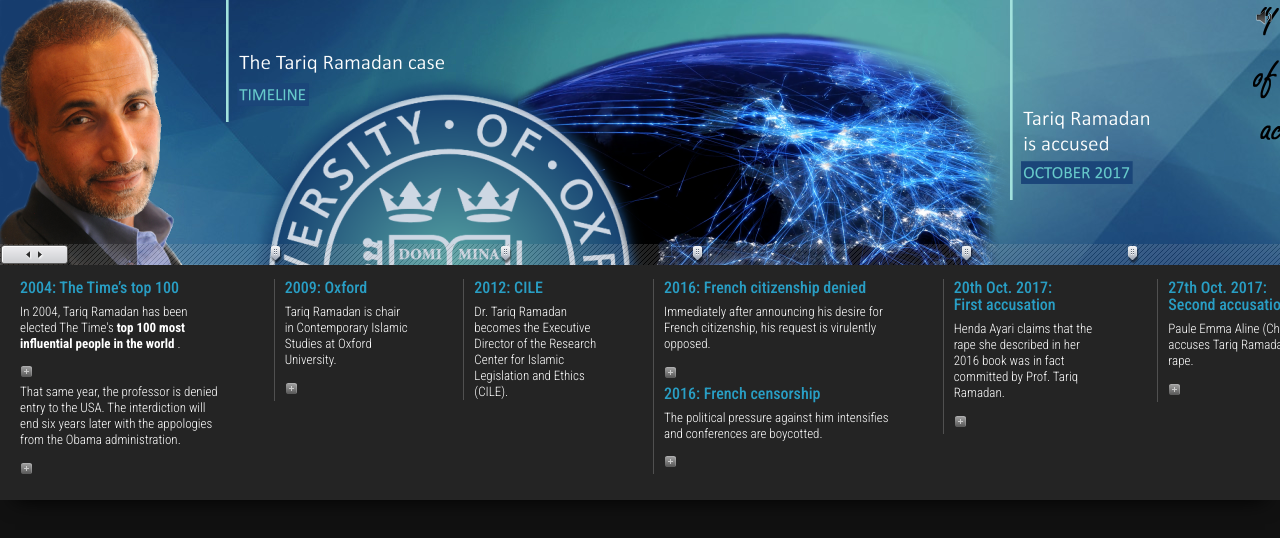
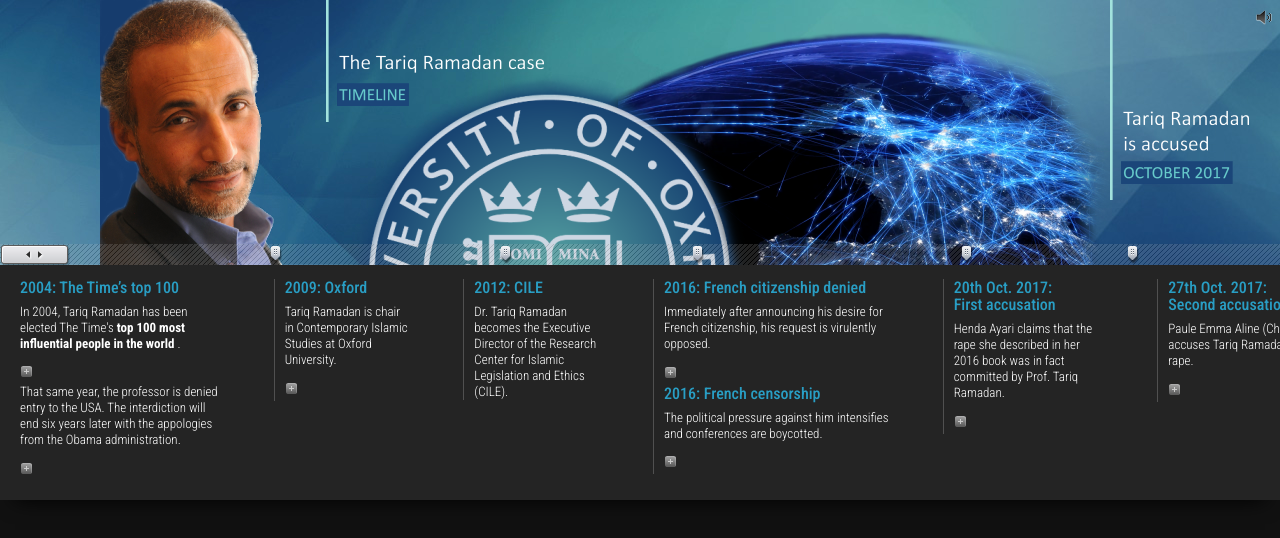
Before and after one commit to achauvet/FTRtimeline.github.io, a plain HTML site: page index.html in a window 1280 px wide. Drawn offline with Linux system fonts and the light colour scheme.

Commit message:
Update index.html

```diff
--- a/index.html
+++ b/index.html
@@ -33,7 +33,8 @@
 						<!-- YOU CAN WRAP IMAGES INSIDE HREFS, FOR OPENING LIGHTBOX, LIKE THE SAMPLE BELOW -->
 						<div class="viewport">
 							<div class="images">
-								<img src="images/TR.png" alt="" />
+				<img src="images/Blank.png" alt="" />
+				<img src="images/TR.png" alt="" />
                                 <img src="images/OxfordReach.png" alt="" />
                                 <img src="images/Oct2017.png" alt="" />
                                 <img src="images/Blank.png" alt="" />
```
